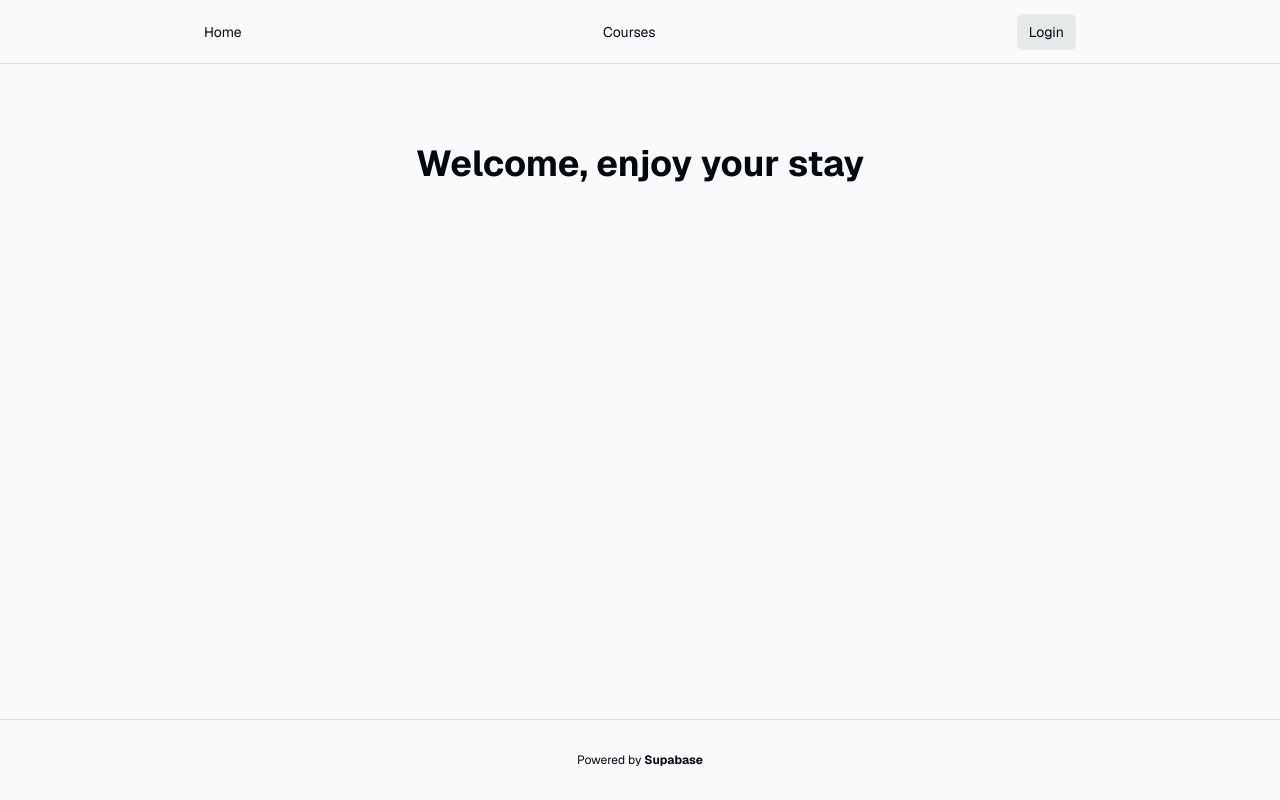
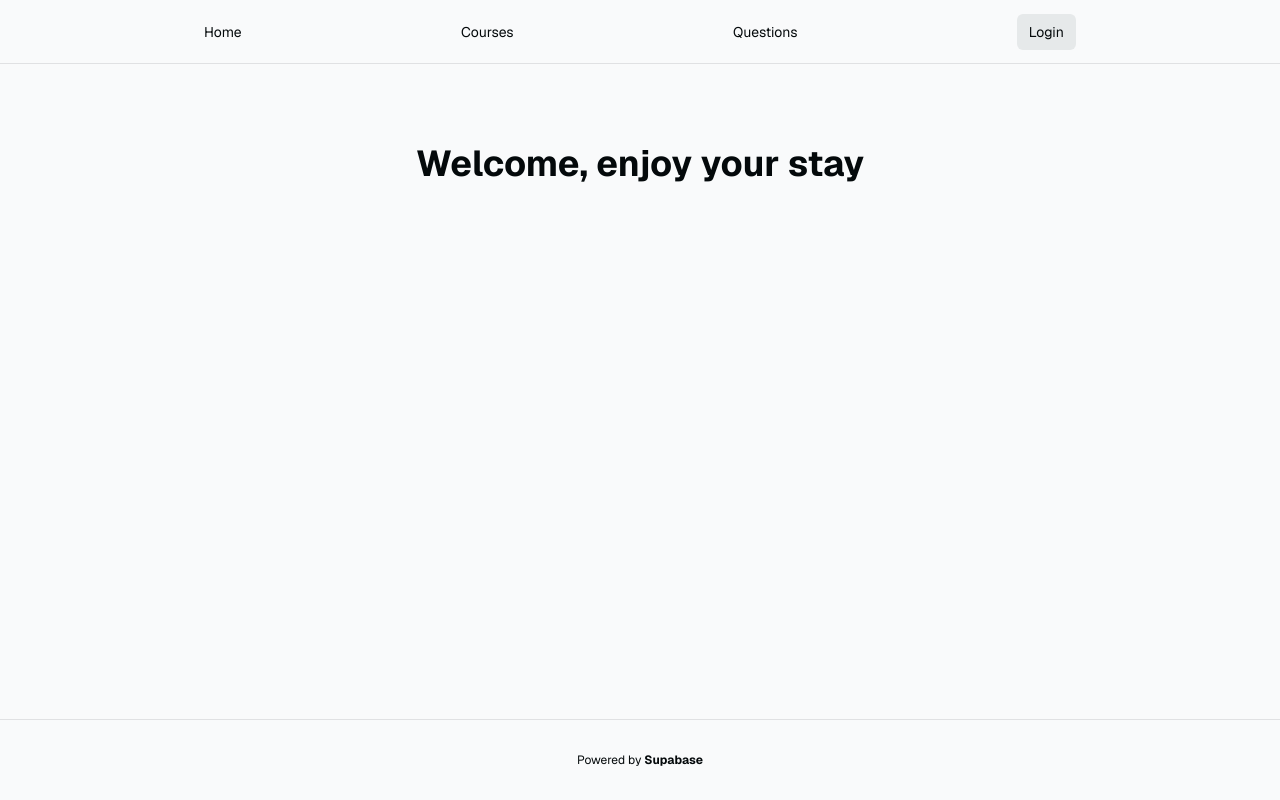
Before and after one commit to Halldor-Hrafn/fb-lokaverk, a Next.js app: page / in a window 1280 px wide. Built offline with nearby package versions, Linux system fonts and the light colour scheme; no server answers.

Commit message:
Created the new questions nav option

```diff
--- a/components/FixedNavbar.tsx
+++ b/components/FixedNavbar.tsx
@@ -11,6 +11,9 @@ const FixedNavbar: React.FC = () => {
         <a href="/courses" className="transition-transform duration-200 hover:scale-110">
           Courses
         </a>
+        <a href="/questions" className="transition-transform duration-200 hover:scale-110">
+          Questions
+        </a>
         <AuthButton />
       </div>
     </nav>
```
